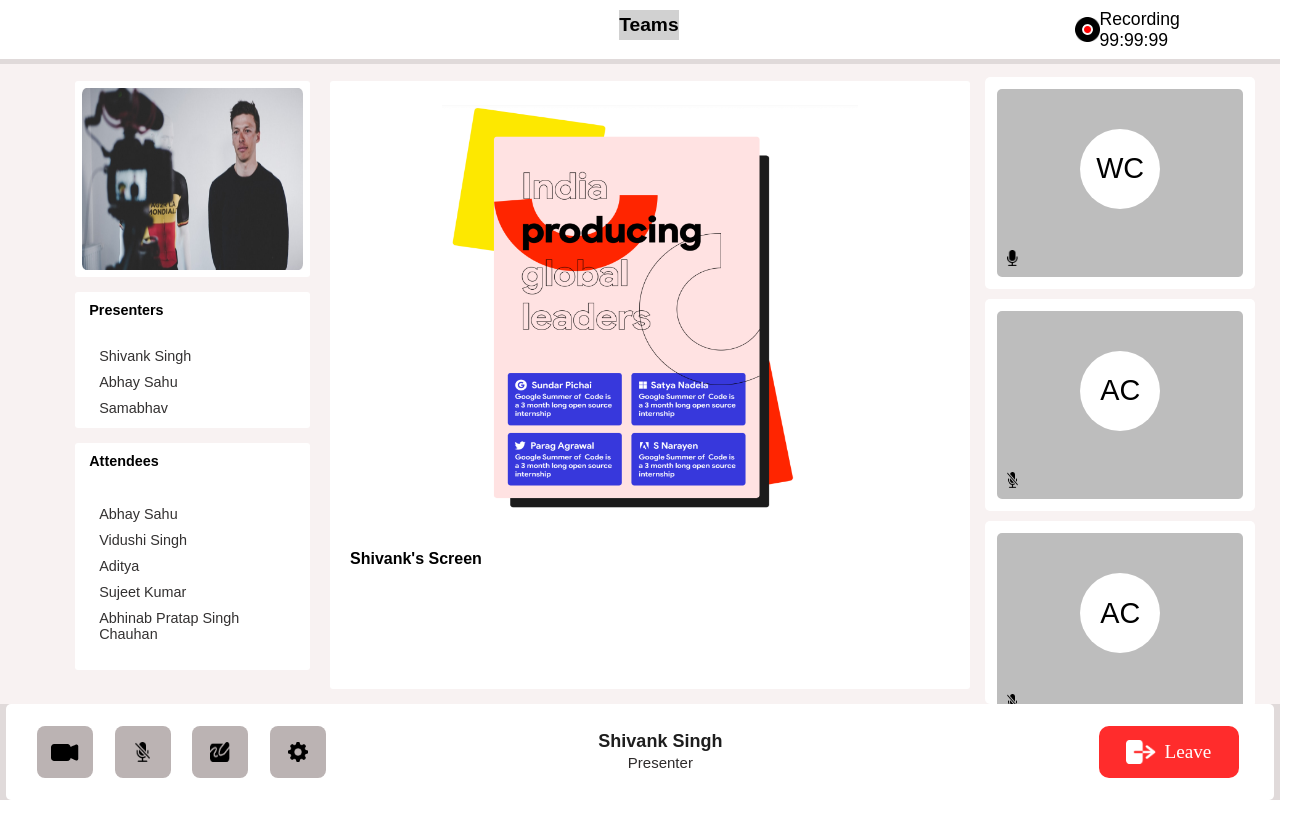
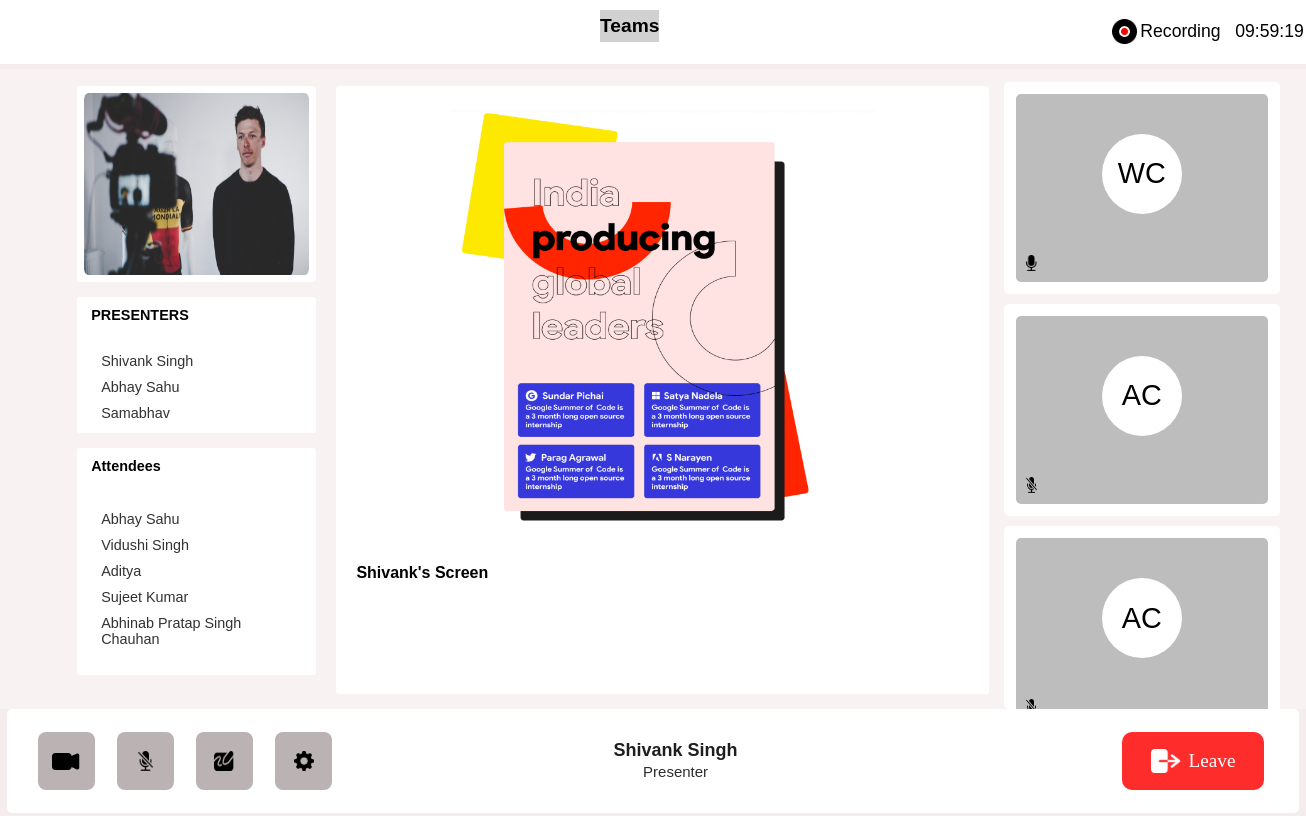
Before and after one commit to nasablackberry/Hacktoberfest_2022, a plain HTML site: page Oss_shivank_singh/index.html in a window 1280 px wide. Shown: the whole page, 1306 px wide, since content can reach past the window. Drawn offline with Linux system fonts and the light colour scheme.

Commit message:
LITTLE CHANGE
change in css a little bit and body of the code

```diff
--- a/Oss_shivank_singh/index.html
+++ b/Oss_shivank_singh/index.html
@@ -18,7 +18,7 @@
                     </div>
                     <div class="reacording">
                         <img src="res/recording-icon.png" alt="">
-                        <p>Recording &nbsp; 99:99:99</p>
+                        <p>Recording &nbsp; 09:59:19</p>
                     </div>
                 </div>
             </div>
@@ -37,14 +37,14 @@
 
                     <div class="presenter">
                         <div class="heading">
-                            <p>Presenters</p>
+                            <p>PRESENTERS</p>
                         </div>
                         <div class="scroll">
                             <ul>
                                 <li>Shivank  Singh </li>
                                 <li>Abhay Sahu</li>
                                 <li>Samabhav</li>
-                                <li>Aditya</li>
+                                <li>AKHIL</li>
                                 <li>Abhinab Pratap Singh Chauhan</li>
                                 <li>Vidushi Singh</li>
                             </ul>
--- a/Oss_shivank_singh/style.css
+++ b/Oss_shivank_singh/style.css
@@ -5,12 +5,12 @@
 }
 
 ::-webkit-scrollbar {
-    width: 5px;
+    width: 7px;
 
 }
 
 ::-webkit-scrollbar-track {
-    background: #f1f1f1;
+    background: #e1adad;
     border-radius: 10px;
 }
 
@@ -20,17 +20,17 @@
 }
 
 ::-webkit-scrollbar-thumb:hover {
-    background: #aaffd6;
+    background: #7fdaae;
 
 }
 
 .rootCont{
-    width: 100vw;
-    height: 100vh;
+    width: 102vw;
+    height: 102vh;
     display: flex;
     flex-direction: column;
     align-items: center;
-    background-color: rgb(224, 218, 218);
+    background-color: rgb(245, 237, 237);
 }
 
 .navbar{
@@ -44,8 +44,8 @@
 }
 
 .childNav{
-    width: 97%;
-    height: 100%;
+    width: 100%;
+    height: 99%;
     display: flex;
     justify-content: space-between;
 }
```
